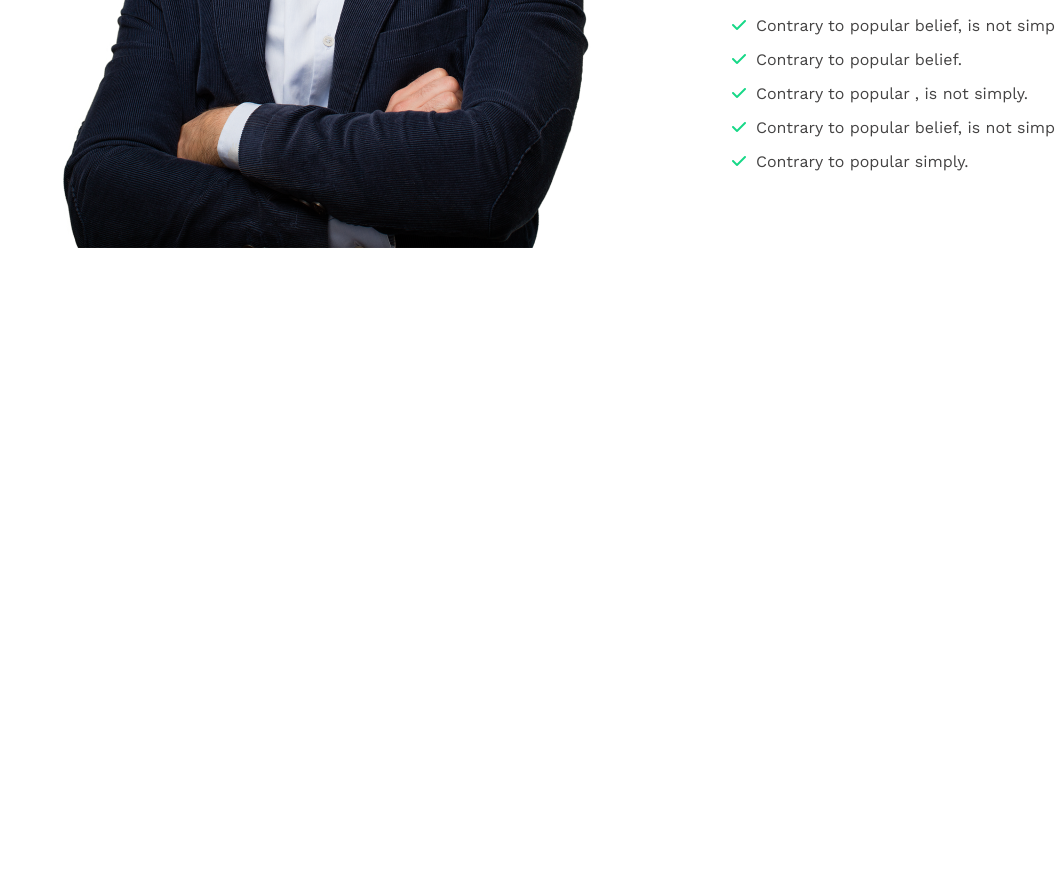
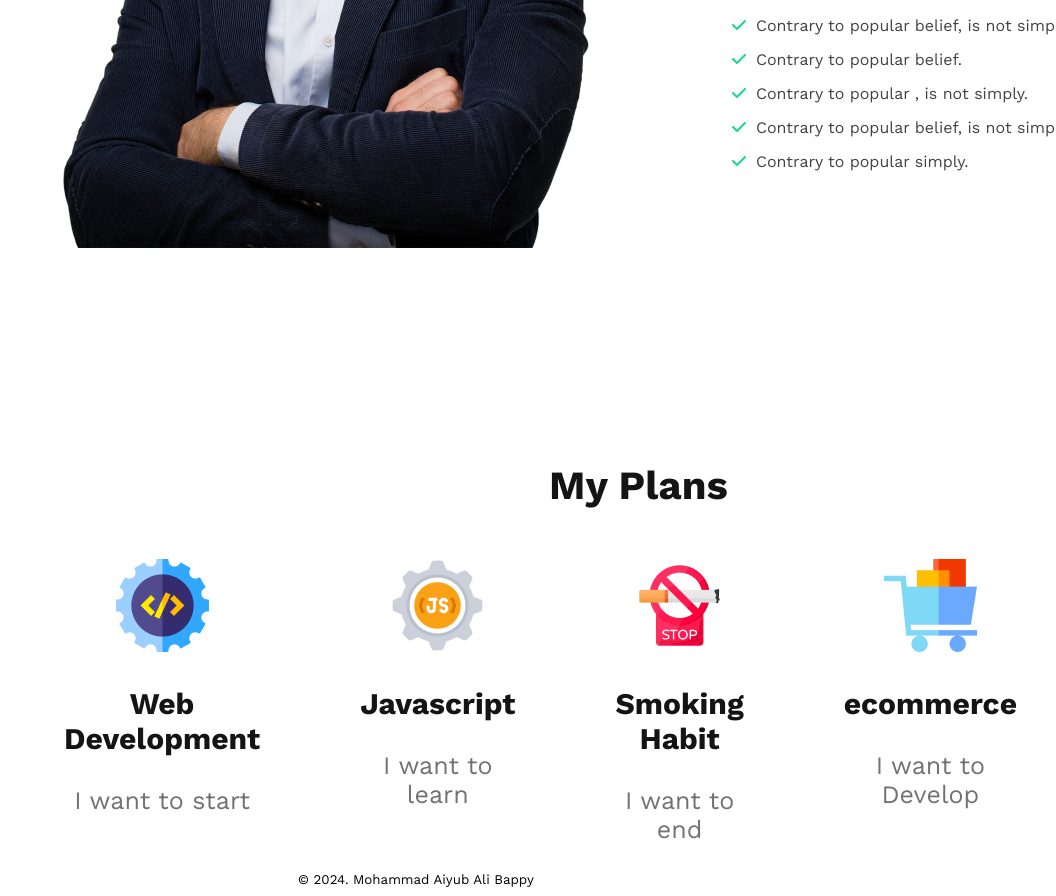
Before and after one commit to Study-Projects-By-MAAB/Module-5, a plain HTML site: page index.html in a window 1280 px wide. Shown: the part 1344-2240 px from the top of the page, without its empty margins (224-1280 px from the left). Before the commit the page ends 1600 px from the top, so only its background shows below. Drawn offline with nearby package versions, Linux system fonts and the light colour scheme.

Commit message:
plans section completed.

```diff
--- a/index.html
+++ b/index.html
@@ -67,8 +67,41 @@
           </p>
         </div>
       </section>
+
+      <section class="plans">
+        <div>
+          <h2 class="failure-h2 plans-h2">My Plans</h2>
+        </div>
+
+        <div class="all-skills">
+          <div class="skills">
+            <img class="impd" src="images/icons/web.png" alt="" />
+            <h3 class="skills-h3">Web Development</h3>
+            <p class="skills-p">I want to start</p>
+          </div>
+          <div class="skills">
+            <img class="impd" src="images/icons/js.png" alt="" />
+            <h3 class="skills-h3">Javascript</h3>
+            <p class="skills-p">I want to learn</p>
+          </div>
+          <div class="skills">
+            <img class="impd" src="images/icons/smoke.png" alt="" />
+            <h3 class="skills-h3">Smoking Habit</h3>
+            <p class="skills-p">I want to end</p>
+          </div>
+          <div class="skills">
+            <img class="impd" src="images/icons/ecom.png" alt="" />
+            <h3 class="skills-h3">ecommerce</h3>
+            <p class="skills-p">I want to Develop</p>
+          </div>
+        </div>
+      </section>
     </main>
 
-    <footer></footer>
+    <footer>
+      <div align="center">
+        <small>&copy; 2024. Mohammad Aiyub Ali Bappy</small>
+      </div>
+    </footer>
   </body>
 </html>
--- a/style.css
+++ b/style.css
@@ -104,22 +104,64 @@ body {
     margin-top: 16px;
     margin-bottom: 0px;
 }
+
 .p2 {
     margin-top: 8px;
     margin-bottom: 0px;
 }
+
 .p3 {
     margin-top: 8px;
     margin-bottom: 0px;
 }
+
 .p4 {
     margin-top: 8px;
     margin-bottom: 0px;
 }
+
 .p5 {
     margin-top: 8px;
 }
-.fa-check{
+
+.fa-check {
     color: #16D887;
     margin-right: 10px;
 }
+
+.plans-h2 {
+    /* width: 288px; */
+    margin-top: 214px;
+    margin-left: 765px;
+    margin-bottom: 50px;
+}
+
+.all-skills {
+    display: flex;
+    margin-top: 0;
+    margin-left: 230px;
+    margin-right: 250px;
+
+}
+
+.skills {
+    /* margin: 50px; */
+    padding-left: 50px;
+    padding-right: 50px;
+    margin-top: 0;
+    color: #151414;
+    text-align: center;
+    /* font-size: 30px; */
+}
+
+.skills-h3 {
+    color: #151414;
+    text-align: center;
+    font-size: 30px;
+}
+
+.skills-p {
+    color: var(--Dark-03, #737272);
+    text-align: center;
+    font-size: 25px;
+}
```
